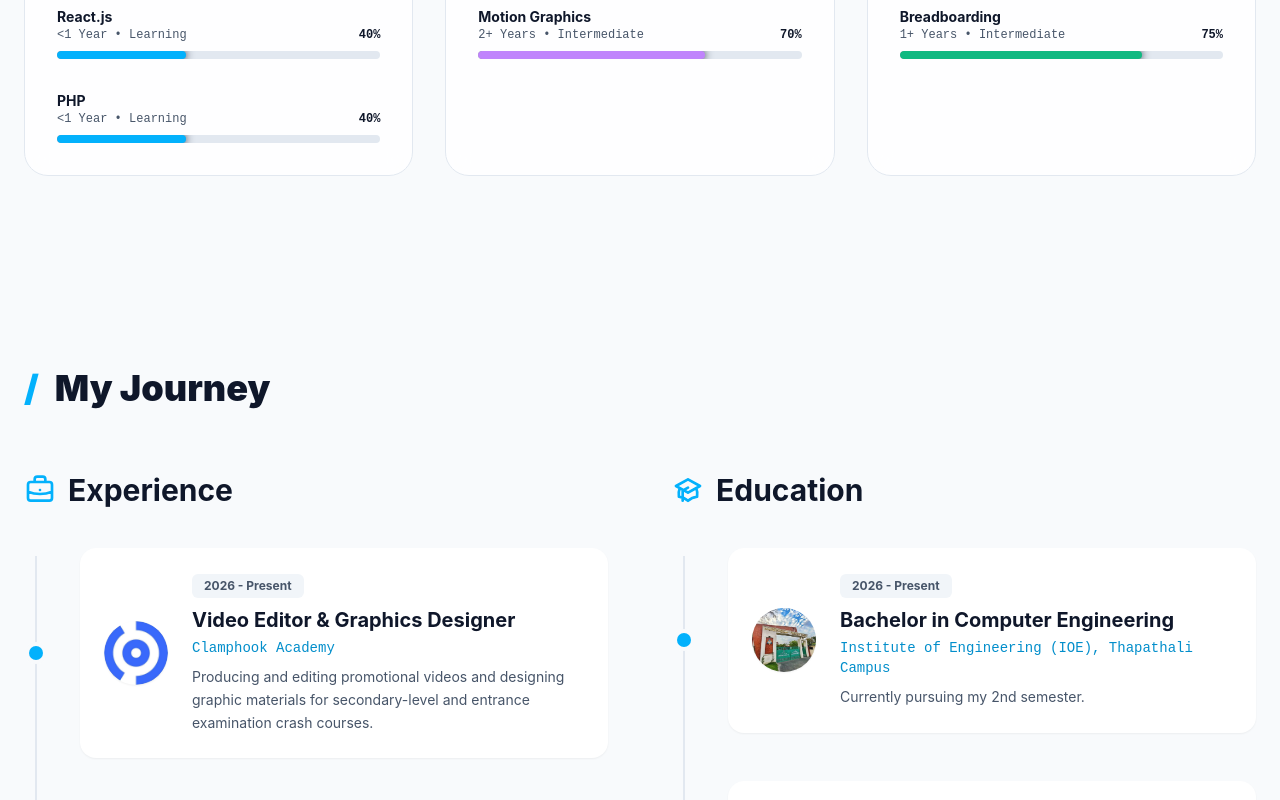
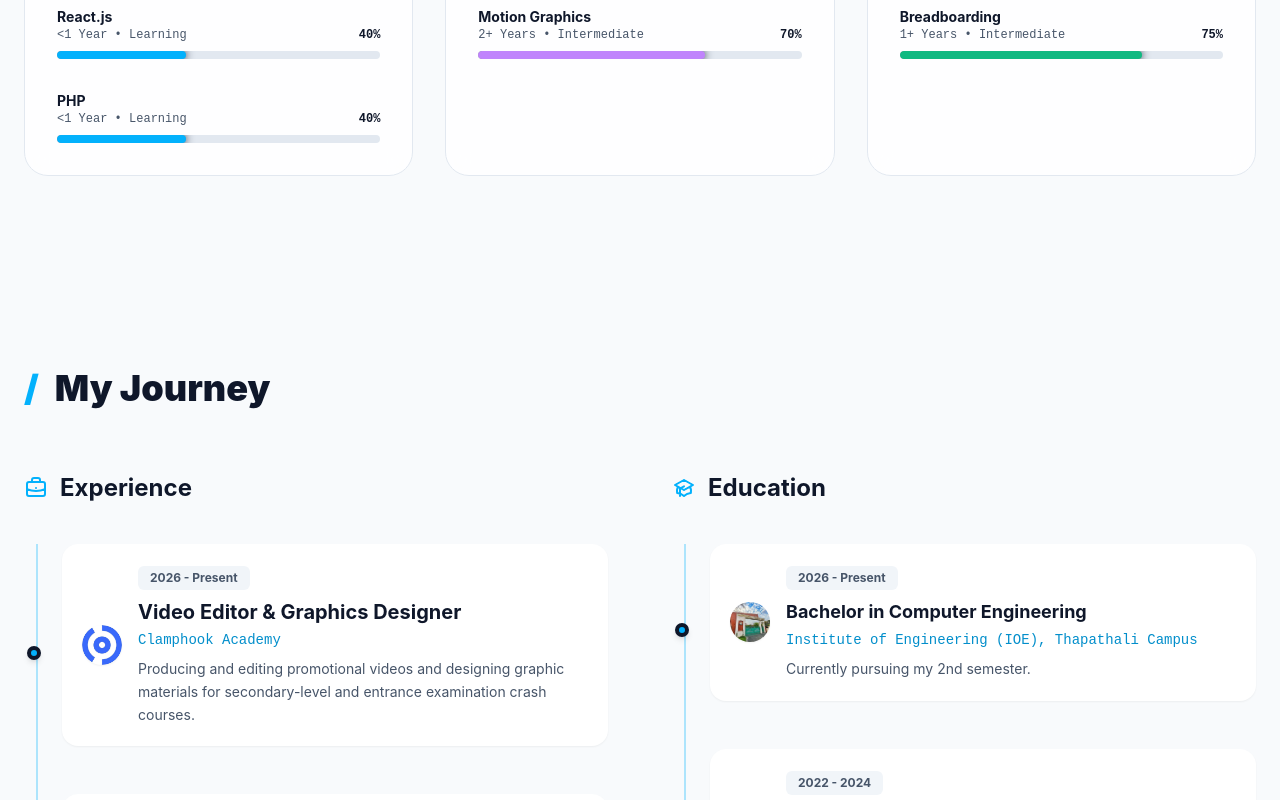
Before and after one commit to Dszae/portfolio, a React (Vite) app: page / in a window 1280 px wide. Shown: the part 2000-2800 px from the top of the page. Built offline with nearby package versions, Linux system fonts and the light colour scheme.

Commit message:
Fix logo vertical alignment, scale down resume logos, add hover border effects to projects, and fix global cursor glow and theme icon color

```diff
--- a/src/App.jsx
+++ b/src/App.jsx
@@ -155,7 +155,7 @@ function ScrollToTopButton() {
     <button
       onClick={scrollToTop}
       aria-label="Scroll to top"
-      className="fixed bottom-6 right-6 z-50 p-3.5 bg-blue-600 hover:bg-blue-500 text-white rounded-xl shadow-[0_0_20px_rgba(3,177,252,0.4)] transition-all duration-300 hover:-translate-y-1 flex items-center justify-center cursor-pointer border border-blue-400/30 backdrop-blur-md"
+      className="fixed bottom-6 right-6 z-50 p-3.5 bg-blue-600 hover:bg-blue-500 text-white rounded-xl shadow-lg transition-all duration-300 hover:-translate-y-1 flex items-center justify-center cursor-pointer border border-blue-400/30 backdrop-blur-md"
     >
       <svg className="w-5 h-5" fill="none" stroke="currentColor" strokeWidth="2.5" viewBox="0 0 24 24">
         <path strokeLinecap="round" strokeLinejoin="round" d="M5 10l7-7m0 0l7 7m-7-7v18" />
@@ -182,16 +182,6 @@ function App() {
 
   const [skillsInView, setSkillsInView] = useState(false);
   const skillsRef = useRef(null);
-
-  const [cursorPos, setCursorPos] = useState({ x: -1000, y: -1000 });
-
-  useEffect(() => {
-    const handleGlobalMouseMove = (e) => {
-      setCursorPos({ x: e.clientX, y: e.clientY });
-    };
-    window.addEventListener('mousemove', handleGlobalMouseMove);
-    return () => window.removeEventListener('mousemove', handleGlobalMouseMove);
-  }, []);
 
   useEffect(() => {
     const observer = new IntersectionObserver(
@@ -275,7 +265,7 @@ function App() {
     const heroSection = document.getElementById('home');
     if (!heroSection) return;
 
-    canvas.width = heroSection.offsetWidth;
+    canvas.width = window.innerWidth;
     canvas.height = heroSection.offsetHeight;
 
     let mouse = { x: null, y: null, radius: 180 };
@@ -296,13 +286,13 @@ function App() {
       mouse.y = null;
     };
 
-    let currentWidth = heroSection.offsetWidth;
+    let currentWidth = window.innerWidth;
 
     const handleResize = () => {
-      if (heroSection && heroSection.offsetWidth !== currentWidth) {
-        canvas.width = heroSection.offsetWidth;
+      if (heroSection && window.innerWidth !== currentWidth) {
+        canvas.width = window.innerWidth;
         canvas.height = heroSection.offsetHeight;
-        currentWidth = heroSection.offsetWidth;
+        currentWidth = window.innerWidth;
         init();
       }
     };
@@ -473,13 +463,6 @@ function App() {
       `}</style>
 
       <div
-        className="pointer-events-none fixed inset-0 z-50 transition-opacity duration-300"
-        style={{
-          background: `radial-gradient(600px circle at ${cursorPos.x}px ${cursorPos.y}px, ${isDark ? 'rgba(59, 130, 246, 0.12)' : 'rgba(59, 130, 246, 0.06)'}, transparent 40%)`
-        }}
-      />
-
-      <div
         className={`md:hidden fixed inset-0 z-40 bg-slate-950/80 backdrop-blur-sm transition-opacity duration-300 cursor-pointer ${isMenuOpen ? 'opacity-100 pointer-events-auto' : 'opacity-0 pointer-events-none'}`}
         onClick={(e) => {
           e.stopPropagation();
@@ -509,13 +492,10 @@ function App() {
           <div className="flex items-center gap-3 sm:gap-4">
             <button
               onClick={() => setIsDark(!isDark)}
-              className={`w-10 h-10 rounded-full flex items-center justify-center border transition-colors shadow-sm ${isDark ? 'border-blue-500/50 text-blue-400 hover:bg-blue-500/10' : 'border-slate-800/50 text-slate-800 hover:bg-slate-800/10'}`}
+              className="w-10 h-10 rounded-full flex items-center justify-center border border-blue-500/30 bg-blue-500/10 text-blue-500 hover:bg-blue-500/20 transition-colors shadow-sm cursor-pointer"
+              aria-label="Toggle Theme"
             >
-              {isDark ? (
-                <svg className="w-5 h-5" fill="none" stroke="currentColor" viewBox="0 0 24 24"><path strokeLinecap="round" strokeLinejoin="round" strokeWidth="2" d="M12 3v1m0 16v1m9-9h-1M4 12H3m15.364 6.364l-.707-.707M6.343 6.343l-.707-.707m12.728 0l-.707.707M6.343 17.657l-.707.707M16 12a4 4 0 11-8 0 4 4 0 018 0z" /></svg>
-              ) : (
-                <svg className="w-5 h-5" fill="none" stroke="currentColor" viewBox="0 0 24 24"><path strokeLinecap="round" strokeLinejoin="round" strokeWidth="2" d="M20.354 15.354A9 9 0 018.646 3.646 9.003 9.003 0 0012 21a9.003 9.003 0 008.354-5.646z" /></svg>
-              )}
+              {isDark ? '☀️' : '🌙'}
             </button>
 
             <button
@@ -720,27 +700,28 @@ function App() {
             </h2>
             <div className="grid lg:grid-cols-2 gap-16">
 
+              {/* Experience Section */}
               <div>
-                <h3 className="text-2xl sm:text-3xl font-bold mb-10 flex items-center gap-3">
-                  <svg className="w-6 h-6 sm:w-8 sm:h-8 text-blue-500" fill="none" stroke="currentColor" viewBox="0 0 24 24"><path strokeLinecap="round" strokeLinejoin="round" strokeWidth="2" d="M21 13.255A23.931 23.931 0 0112 15c-3.183 0-6.22-.62-9-1.745M16 6V4a2 2 0 00-2-2h-4a2 2 0 00-2 2v2m4 6h.01M5 20h14a2 2 0 002-2V8a2 2 0 00-2-2H5a2 2 0 00-2 2v10a2 2 0 002 2z"></path></svg>
+                <h3 className="text-xl sm:text-2xl font-bold mb-10 flex items-center gap-3">
+                  <svg className="w-5 h-5 sm:w-6 sm:h-6 text-blue-500" fill="none" stroke="currentColor" viewBox="0 0 24 24"><path strokeLinecap="round" strokeLinejoin="round" strokeWidth="2" d="M21 13.255A23.931 23.931 0 0112 15c-3.183 0-6.22-.62-9-1.745M16 6V4a2 2 0 00-2-2h-4a2 2 0 00-2 2v2m4 6h.01M5 20h14a2 2 0 002-2V8a2 2 0 00-2-2H5a2 2 0 00-2 2v10a2 2 0 002 2z"></path></svg>
                   Experience
                 </h3>
-                <div className={`space-y-12 relative before:absolute before:left-[11px] before:top-2 before:bottom-2 before:w-0.5 ${isDark ? 'before:bg-slate-800' : 'before:bg-slate-200'}`}>
+                <div className="space-y-8 relative border-l-2 border-blue-500/30 pl-6 ml-3">
                   {EXPERIENCE.map((exp, index) => (
                     <div
                       key={index}
-                      className="relative pl-10 sm:pl-14 transition-transform duration-300 hover:translate-x-2 group cursor-default"
+                      className="relative pb-4 transition-transform duration-300 hover:translate-x-3 group cursor-default"
                     >
-                      <div className={`absolute left-[5px] top-1/2 -translate-y-1/2 w-3.5 h-3.5 bg-blue-500 rounded-full ring-4 ${isDark ? 'ring-slate-950' : 'ring-slate-50'} z-10 transition-transform duration-300 group-hover:scale-125`}></div>
+                      <div className="absolute -left-[35px] top-1/2 -translate-y-1/2 w-3.5 h-3.5 bg-blue-500 rounded-full border-4 border-slate-900 shadow-md"></div>
 
-                      <div className={`p-6 rounded-2xl transition-all duration-300 shadow-sm group-hover:shadow-lg ${isDark ? 'bg-slate-900/40 hover:bg-slate-800' : 'bg-white hover:bg-slate-50'}`}>
-                        <div className="flex items-center gap-5 sm:gap-6">
+                      <div className={`p-5 rounded-2xl transition-all duration-300 shadow-sm group-hover:shadow-lg ${isDark ? 'bg-slate-900/40 hover:bg-slate-800' : 'bg-white hover:bg-slate-50'}`}>
+                        <div className="flex items-center gap-4">
                           {exp.logo && (
-                            <div className="flex-shrink-0">
+                            <div className="flex-shrink-0 flex items-center justify-center">
                               <img
                                 src={exp.logo}
                                 alt={exp.company}
-                                className="w-12 h-12 sm:w-16 sm:h-16 rounded-full object-cover shadow-sm bg-white"
+                                className="w-9 h-9 sm:w-10 sm:h-10 rounded-full object-cover shadow-sm bg-white"
                                 onError={(e) => { e.target.style.display = 'none'; }}
                               />
                             </div>
@@ -754,34 +735,35 @@ function App() {
                             <p className={`text-sm leading-relaxed ${theme.muted}`}>{exp.desc}</p>
                           </div>
                         </div>
-                        <div className="absolute bottom-0 left-10 sm:left-14 w-0 h-1 bg-blue-500 transition-all duration-300 group-hover:w-[calc(100%-2.5rem)] sm:group-hover:w-[calc(100%-3.5rem)] rounded-b-2xl"></div>
+                        <div className="absolute bottom-0 left-5 w-0 h-1 bg-blue-500 transition-all duration-300 group-hover:w-[calc(100%-2.5rem)] rounded-b-2xl"></div>
                       </div>
                     </div>
                   ))}
                 </div>
               </div>
 
+              {/* Education Section */}
               <div>
-                <h3 className="text-2xl sm:text-3xl font-bold mb-10 flex items-center gap-3">
-                  <svg className="w-6 h-6 sm:w-8 sm:h-8 text-blue-500" fill="none" stroke="currentColor" viewBox="0 0 24 24"><path d="M12 14l9-5-9-5-9 5 9 5z" /><path d="M12 14l6.16-3.422a12.083 12.083 0 01.665 6.479A11.952 11.952 0 0012 20.055a11.952 11.952 0 00-6.824-2.998 12.078 12.078 0 01.665-6.479L12 14z" /><path strokeLinecap="round" strokeLinejoin="round" strokeWidth="2" d="M12 14l9-5-9-5-9 5 9 5zm0 0l6.16-3.422a12.083 12.083 0 01.665 6.479A11.952 11.952 0 0012 20.055a11.952 11.952 0 00-6.824-2.998 12.078 12.078 0 01.665-6.479L12 14zm-4 6v-7.5l4-2.222" /></svg>
+                <h3 className="text-xl sm:text-2xl font-bold mb-10 flex items-center gap-3">
+                  <svg className="w-5 h-5 sm:w-6 sm:h-6 text-blue-500" fill="none" stroke="currentColor" viewBox="0 0 24 24"><path d="M12 14l9-5-9-5-9 5 9 5z" /><path d="M12 14l6.16-3.422a12.083 12.083 0 01.665 6.479A11.952 11.952 0 0012 20.055a11.952 11.952 0 00-6.824-2.998 12.078 12.078 0 01.665-6.479L12 14z" /><path strokeLinecap="round" strokeLinejoin="round" strokeWidth="2" d="M12 14l9-5-9-5-9 5 9 5zm0 0l6.16-3.422a12.083 12.083 0 01.665 6.479A11.952 11.952 0 0012 20.055a11.952 11.952 0 00-6.824-2.998 12.078 12.078 0 01.665-6.479L12 14zm-4 6v-7.5l4-2.222" /></svg>
                   Education
                 </h3>
-                <div className={`space-y-12 relative before:absolute before:left-[11px] before:top-2 before:bottom-2 before:w-0.5 ${isDark ? 'before:bg-slate-800' : 'before:bg-slate-200'}`}>
+                <div className="space-y-8 relative border-l-2 border-blue-500/30 pl-6 ml-3">
                   {EDUCATION.map((edu, index) => (
                     <div
                       key={index}
-                      className="relative pl-10 sm:pl-14 transition-transform duration-300 hover:translate-x-2 group cursor-default"
+                      className="relative pb-4 transition-transform duration-300 hover:translate-x-3 group cursor-default"
                     >
-                      <div className={`absolute left-[5px] top-1/2 -translate-y-1/2 w-3.5 h-3.5 bg-blue-500 rounded-full ring-4 ${isDark ? 'ring-slate-950' : 'ring-slate-50'} z-10 transition-transform duration-300 group-hover:scale-125`}></div>
+                      <div className="absolute -left-[35px] top-1/2 -translate-y-1/2 w-3.5 h-3.5 bg-blue-500 rounded-full border-4 border-slate-900 shadow-md"></div>
 
-                      <div className={`p-6 rounded-2xl transition-all duration-300 shadow-sm group-hover:shadow-lg ${isDark ? 'bg-slate-900/40 hover:bg-slate-800' : 'bg-white hover:bg-slate-50'}`}>
-                        <div className="flex items-center gap-5 sm:gap-6">
+                      <div className={`p-5 rounded-2xl transition-all duration-300 shadow-sm group-hover:shadow-lg ${isDark ? 'bg-slate-900/40 hover:bg-slate-800' : 'bg-white hover:bg-slate-50'}`}>
+                        <div className="flex items-center gap-4">
                           {edu.logo && (
-                            <div className="flex-shrink-0">
+                            <div className="flex-shrink-0 flex items-center justify-center">
                               <img
                                 src={edu.logo}
                                 alt={edu.school}
-                                className="w-12 h-12 sm:w-16 sm:h-16 rounded-full object-cover shadow-sm bg-white"
+                                className="w-9 h-9 sm:w-10 sm:h-10 rounded-full object-cover shadow-sm bg-white"
                                 onError={(e) => { e.target.style.display = 'none'; }}
                               />
                             </div>
@@ -790,12 +772,12 @@ function App() {
                             <span className={`inline-block px-3 py-1 text-[10px] sm:text-xs font-bold rounded-md mb-2 ${isDark ? 'bg-slate-800 text-blue-400' : 'bg-slate-100 text-slate-600'}`}>
                               {edu.year}
                             </span>
-                            <h4 className="text-lg sm:text-xl font-bold mb-1">{edu.degree}</h4>
+                            <h4 className="text-base sm:text-lg font-bold leading-tight mb-1">{edu.degree}</h4>
                             <p className={`font-mono text-xs sm:text-sm mb-2 ${isDark ? 'text-blue-400' : 'text-blue-600'}`}>{edu.school}</p>
                             <p className={`text-sm leading-relaxed ${theme.muted}`}>{edu.desc}</p>
                           </div>
                         </div>
-                        <div className="absolute bottom-0 left-10 sm:left-14 w-0 h-1 bg-blue-500 transition-all duration-300 group-hover:w-[calc(100%-2.5rem)] sm:group-hover:w-[calc(100%-3.5rem)] rounded-b-2xl"></div>
+                        <div className="absolute bottom-0 left-5 w-0 h-1 bg-blue-500 transition-all duration-300 group-hover:w-[calc(100%-2.5rem)] rounded-b-2xl"></div>
                       </div>
                     </div>
                   ))}
@@ -874,6 +856,7 @@ function App() {
                 </div>
               </div>
             </div>
+
           </div>
 
           <div className={`mb-16 p-6 sm:p-10 rounded-[2rem] border backdrop-blur-xl flex flex-col lg:flex-row items-center gap-10 shadow-2xl transition-all duration-500 hover:-translate-y-2 hover:border-cyan-500 hover:shadow-cyan-500/20 ${isDark ? 'bg-slate-900/60 border-slate-700' : 'bg-white/80 border-slate-200'}`}>
```
